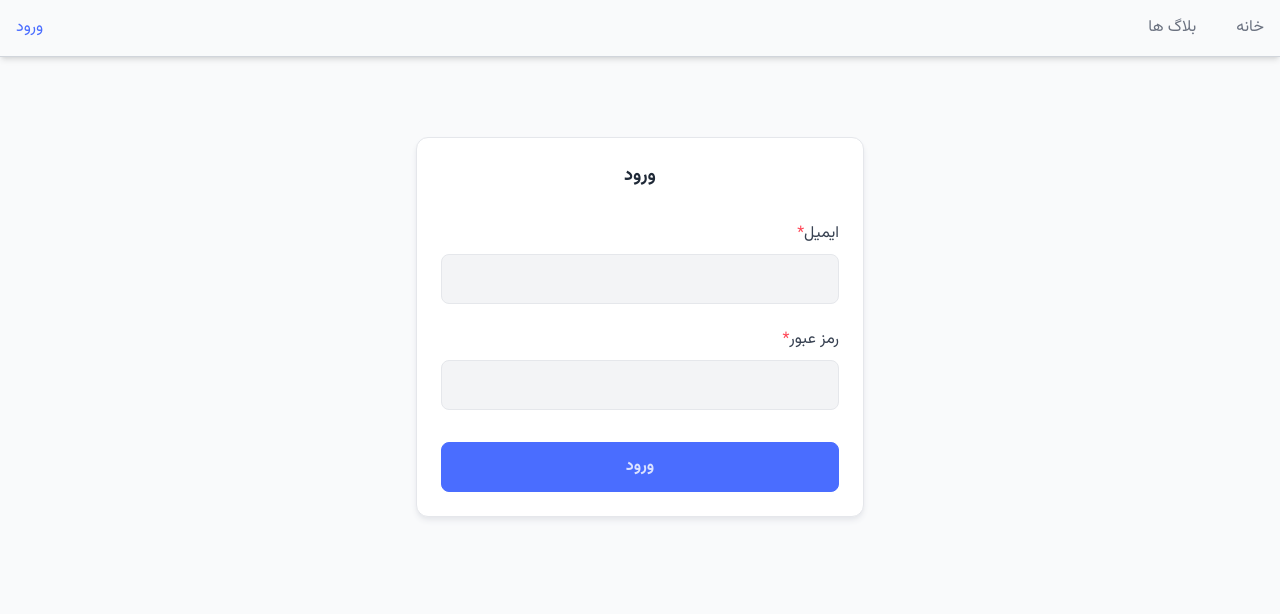
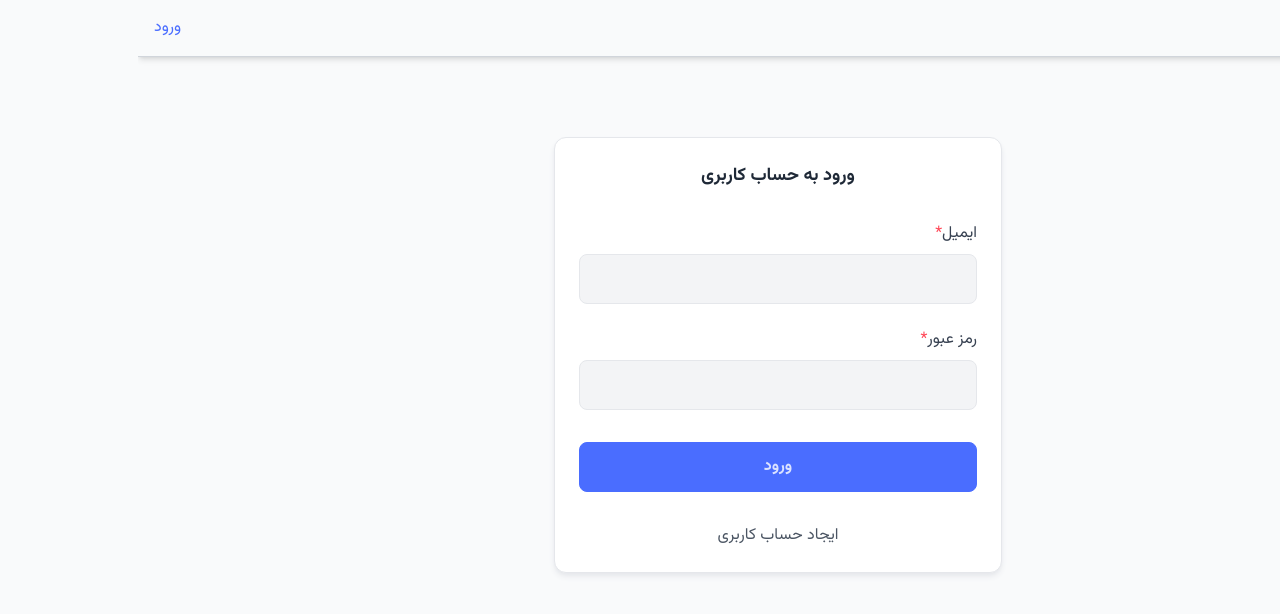
Before and after one commit to mahdi-q/Blog-App-Project, a Next.js app: page /signin in a window 1280 px wide. Shown: the top 614 px of the page. Built offline with nearby package versions, Linux system fonts and the light colour scheme.

Commit message:
Change "Signup" and "Signin" components

```diff
--- a/src/app/(Auth)/signin/page.jsx
+++ b/src/app/(Auth)/signin/page.jsx
@@ -5,6 +5,7 @@ import RHFTextField from "@/ui/RHFTextField";
 import { useForm } from "react-hook-form";
 import * as yup from "yup";
 import { yupResolver } from "@hookform/resolvers/yup";
+import Link from "next/link";
 
 const schema = yup
   .object({
@@ -20,6 +21,7 @@ function Signin() {
     formState: { errors },
   } = useForm({
     resolver: yupResolver(schema),
+    mode: "onTouched",
   });
 
   const onSubmit = (values) => {
@@ -28,7 +30,9 @@ function Signin() {
 
   return (
     <div className="form">
-      <h1 className="text-lg font-bold text-secondary-800">ورود</h1>
+      <h1 className="text-lg font-bold text-secondary-800">
+        ورود به حساب کاربری
+      </h1>
 
       <form onSubmit={handleSubmit(onSubmit)}>
         <RHFTextField
@@ -52,6 +56,10 @@ function Signin() {
 
         <Button className="mt-2 font-bold">ورود</Button>
       </form>
+
+      <Link href="/signup" className="text-secondary-600">
+        ایجاد حساب کاربری
+      </Link>
     </div>
   );
 }
--- a/src/app/(Auth)/signup/page.jsx
+++ b/src/app/(Auth)/signup/page.jsx
@@ -5,6 +5,7 @@ import RHFTextField from "@/ui/RHFTextField";
 import { useForm } from "react-hook-form";
 import * as yup from "yup";
 import { yupResolver } from "@hookform/resolvers/yup";
+import Link from "next/link";
 
 const schema = yup
   .object({
@@ -25,6 +26,7 @@ function Signup() {
     formState: { errors },
   } = useForm({
     resolver: yupResolver(schema),
+    mode: "onTouched",
   });
 
   const onSubmit = (values) => {
@@ -33,7 +35,9 @@ function Signup() {
 
   return (
     <div className="form">
-      <h1 className="text-lg font-bold text-secondary-800">ثبت نام</h1>
+      <h1 className="text-lg font-bold text-secondary-800">
+        ایجاد حساب کاربری
+      </h1>
 
       <form onSubmit={handleSubmit(onSubmit)}>
         <RHFTextField
@@ -65,6 +69,10 @@ function Signup() {
 
         <Button className="mt-2 font-bold">ثبت نام</Button>
       </form>
+
+      <Link href="/signin" className="text-secondary-600">
+        ورود به حساب کاربری
+      </Link>
     </div>
   );
 }
```
